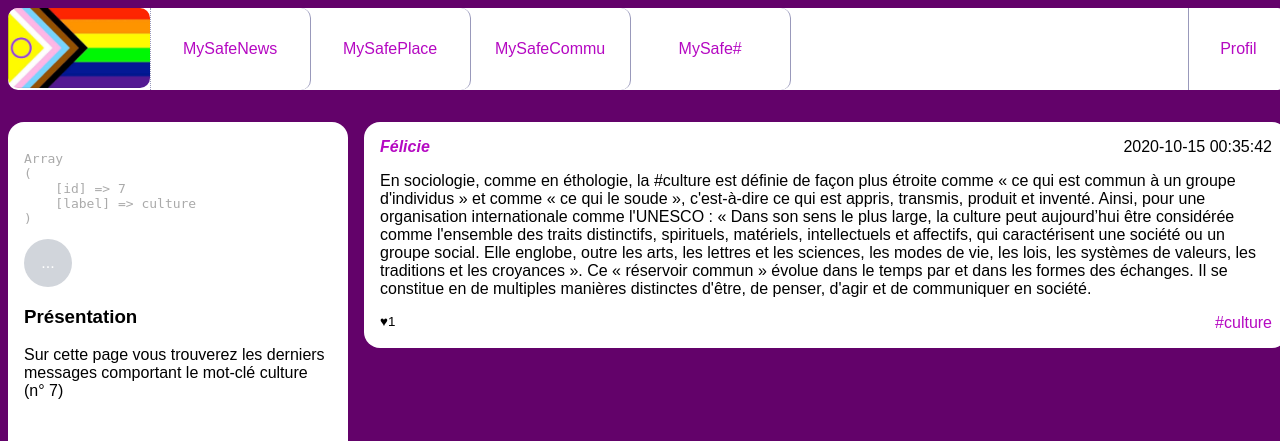
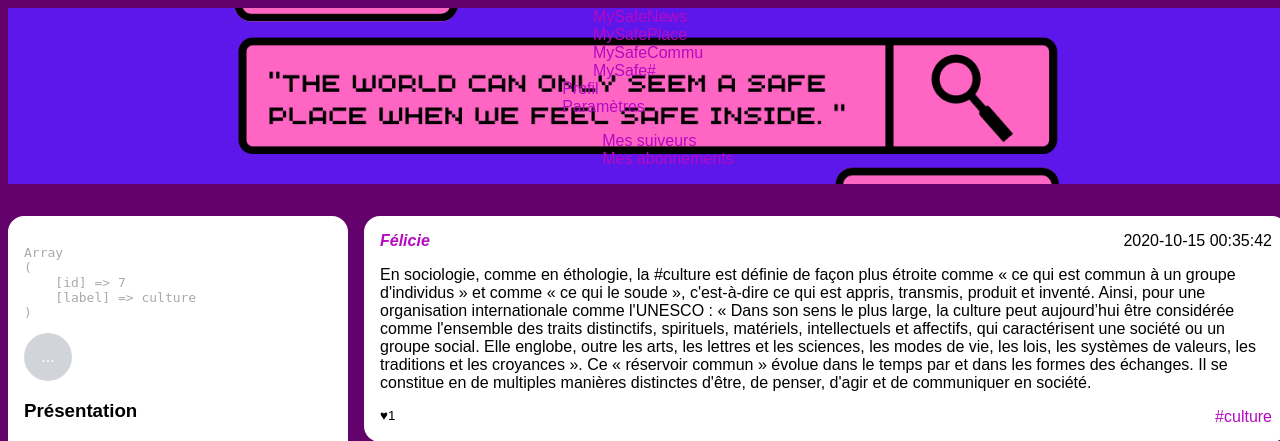
Before and after one commit to ArayaMegh/Reseau-Social-PHP---Projet-Collectif, a PHP site: page /tags.php?id=7 in a window 1280 px wide. Shown: the top 441 px of the page. Run offline with PHP 8.4, Linux system fonts and the light colour scheme; a user stored in the database is signed in; data comes from the database, SQL or seed files in the repository; data that the repository does not hold is empty; a stand-in replaces the project's code that opens the database connection.

Commit message:
Header + menu refonte

```diff
--- a/Niveau_1/header.php
+++ b/Niveau_1/header.php
@@ -1,20 +1,33 @@
+
+
 <header>
-    <img src="PROGRESS-PRIDE-FLAG.png" alt="Logo de notre réseau social"/>
-        <nav id="menu">
+    <div class="background">
+        <nav class="mega-menu">
+            <div class="mega-menu__item">
+                <!-- <img src="PROGRESS-PRIDE-FLAG.png" alt="Logo de notre réseau social"/> -->
                 <a href="news.php">MySafeNews</a>
+            </div>
+            <div class="mega-menu__item">
                 <a href="wall.php?user_id=<?php echo $_SESSION['connected_id']; ?>">MySafePlace</a>
+            </div>
+            <div class="mega-menu__item">
                 <a href="feed.php?user_id=<?php echo $_SESSION['connected_id']; ?>">MySafeCommu</a>
+            </div>
+            <div class="mega-menu__item">
                 <a href="tags.php?tag_id=1">MySafe#</a>
+            </div>
         </nav>
-        <nav id="user">
+        <nav class="mega-menu">
+            <div class="mega-menu__item mega-menu__trigger">
                 <a href="#">Profil</a>
+            </div>
+            <div class="mega-menu__item mega-menu__trigger">
+                <a href="settings.php?user_id=<?php echo $_SESSION['connected_id']; ?>">Paramètres</a>
                 <ul>
-                <li><a href="settings.php?user_id=<?php echo $_SESSION['connected_id']; ?>">Paramètres</a></li>
                     <li><a href="followers.php?user_id=<?php echo $_SESSION['connected_id']; ?>">Mes suiveurs</a></li>
                     <li><a href="subscriptions.php?user_id=<?php echo $_SESSION['connected_id']; ?>">Mes abonnements</a></li>
                 </ul>
-
-            <!-- $user['id'] -->
-
+            </div>
         </nav>
+    </div>
 </header>
--- a/Niveau_1/style.css
+++ b/Niveau_1/style.css
@@ -12,6 +12,52 @@ a:hover {
     text-decoration: underline;
 }
 
+.background {
+    /* Center the content */
+    align-items: center;
+    display: flex;
+    flex-direction: column;
+    justify-content: center;
+
+    /* Take full size */
+    height: 100%;
+    width: 100%;
+
+    /* Background */
+    background: url('background.png') center center / cover no-repeat;
+}
+
+.mega-menu {
+    /* Used to position the mega menu */
+    position: relative;
+}
+
+.mega-menu__trigger:hover .mega-menu__content {
+    /* Show the mega menu when hovering the trigger item */
+    display: block;
+}
+
+.mega-menu__content {
+    /* Border */
+    border: 1px solid #d1d5db;
+    margin-top: -1px;
+
+    /* Hidden by default */
+    display: none;
+
+    /* Absolute position */
+    left: 0px;
+    position: absolute;
+    top: 100%;
+
+    /* Take full width */
+    width: 100%;
+
+    /* Displayed on top of other elements */
+    background: #fff;
+    z-index: 9999;
+}
+
 body>header {
     background-color: #ffffff;
     display: flex;
@@ -22,10 +68,10 @@ body>header {
 
 }
 
-body>header img {
+/* body>header img {
     height: 5em;
     border-radius: 10px;
-}
+} */
 
 body>header #menu {
     display: flex;
```
Also changed, not shown: Niveau_1/background.png (added), 1 other file. Lines whose indentation alone changed are shown as unchanged.
